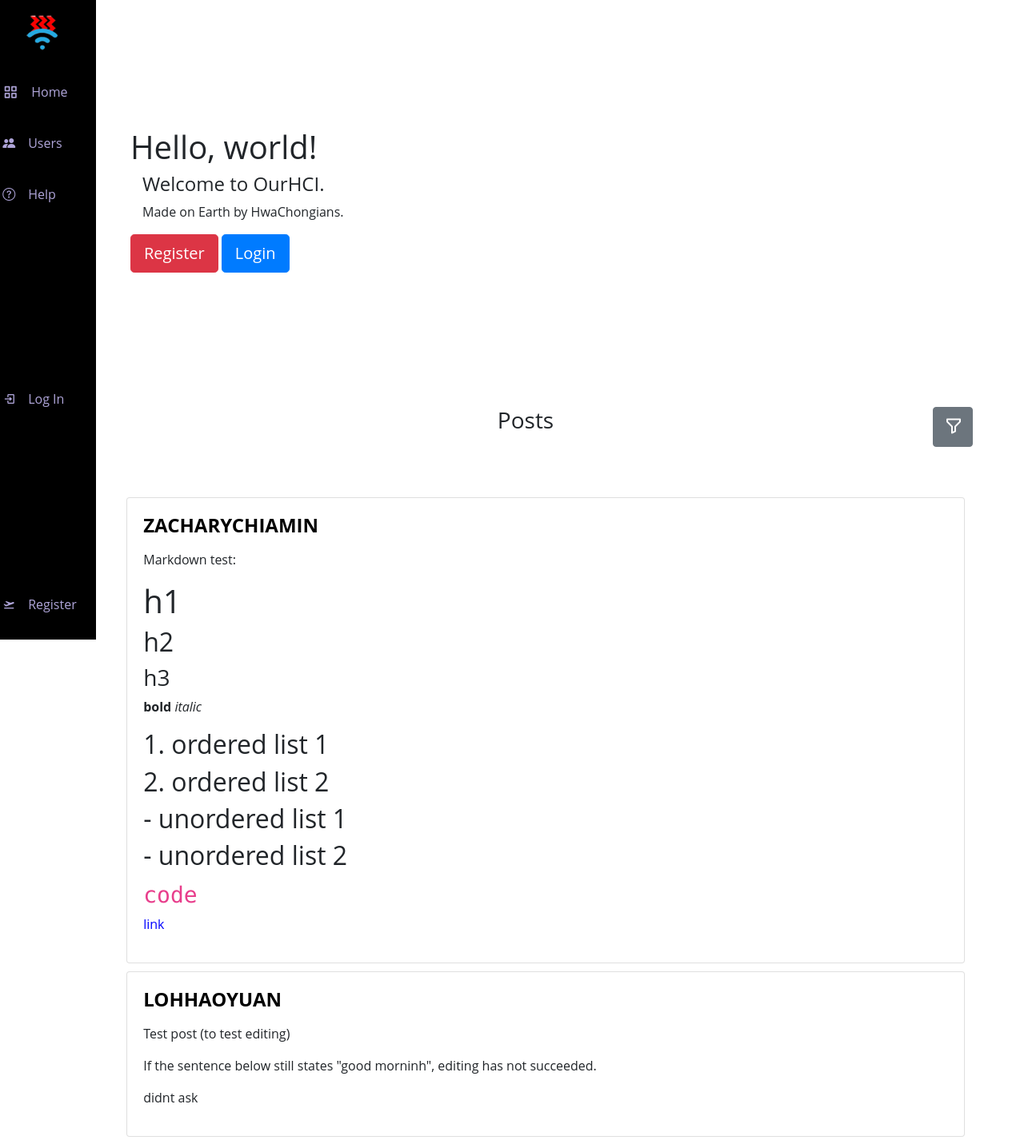
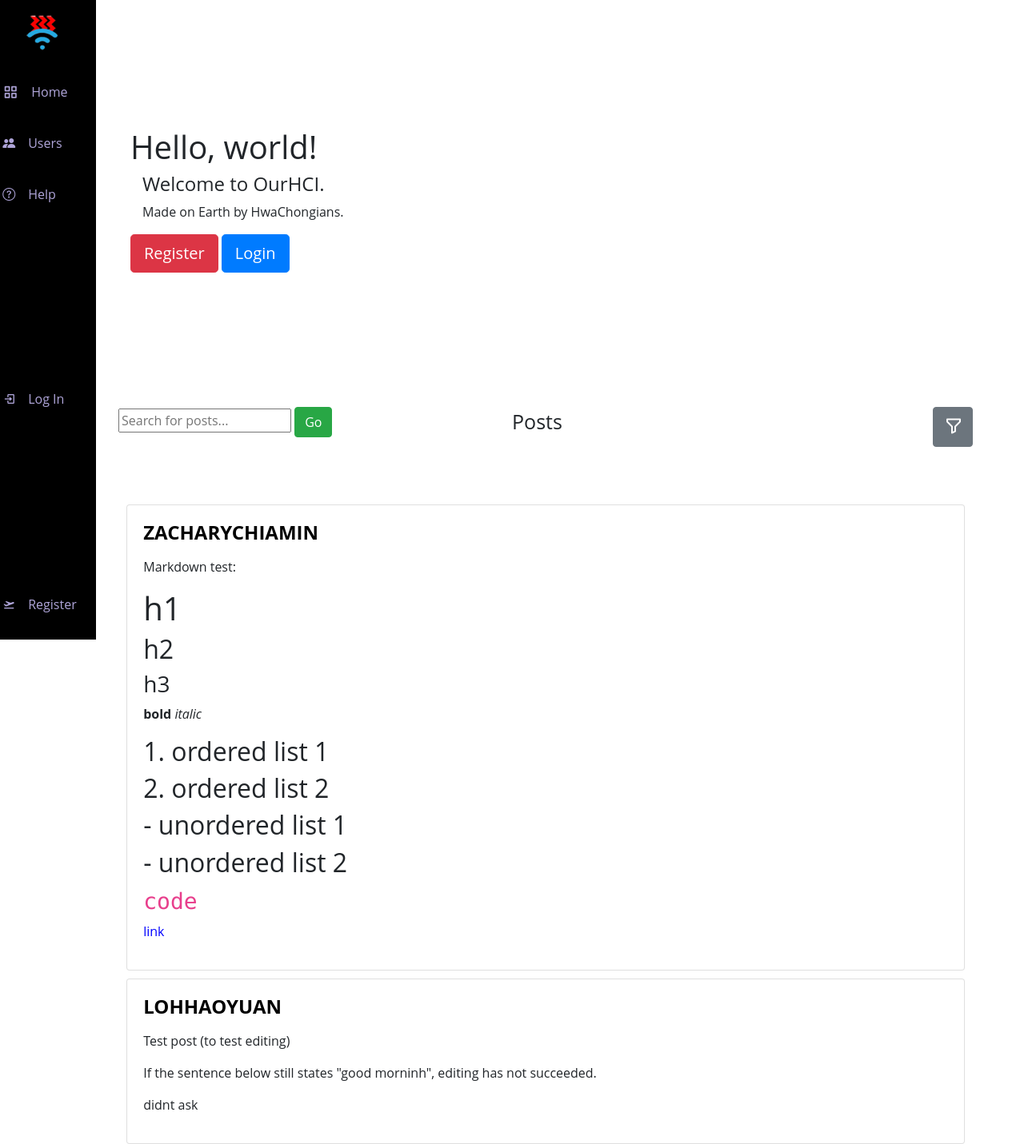
Before and after one commit to lohhaoyuan/hciprojectwork2022, a Django app: page / in a window 1280 px wide. Shown: the whole page at 80% size. Run offline with Django 4.2, Linux system fonts and the light colour scheme; data comes from the database, SQL or seed files in the repository.

Commit message:
added search for posts

```diff
--- a/ourhci/ourapp/templates/ourapp/index.html
+++ b/ourhci/ourapp/templates/ourapp/index.html
@@ -29,26 +29,30 @@
         {% endif %}
 
         <div class="p-5 mb-4 rounded-3">
-            <h3 class="centered">
-                Posts
-                <span style="float: right;" title="Filter: Posts by users you follow">
+            <span style="display: flex; justify-content: space-between;">
+                <form action="/postsearch">
+                    <input placeholder="Search for posts..." name="q">
+                    <button class="btn btn-success" type="submit">Go</button>
+                </form>
+
+                <span style="font-size: 25px; position: absolute; left: 50vw;">Posts</span>
+
                 {% if unfiltered %}
                     <button type="button" style="height: 50px; width: auto; font-size: 24px;" class="btn btn-secondary" onclick="location.assign('/following')"><i class='bx bx-filter-alt'></i></button>
                 {% else %}
                     <button type="button" style="height: 50px; width: auto; font-size: 24px;" class="btn btn-secondary" onclick="location.assign('/')"><i class='bx bxs-filter-alt'></i></button>
                 {% endif %}
             </span>
-            </h3>
+
         </div>
 
         {% for post in feed %}
-            <div class="card" style="width: 90%; height: auto; margin-bottom:2px;margin: 0 auto;float: none; margin-bottom: 10px;">
+            <div class="card" style="width: 90%; height: auto; margin-bottom:2px; margin: 0 auto; float: none; margin-bottom: 10px;">
                 <div class="card-body">
                     <h4 class="card-title">
                         <a class="userlink" href="{% url 'profile' post.user %}">
                             <b>{{post.user}}</b>
                         </a>
-                    <nobr>
                         {% if post.user == user %}
                             <span style="float: right;">
                                 <button class="btn btn-outline-primary" onclick="location.assign('/edit/{{post.id}}')"><i class='bx bxs-edit-alt' ></i></button>
@@ -58,7 +62,6 @@
                             </span>
                         {% endif %}
                     </h4>
-                </nobr>
                     {% if post.image %}
                         <img src="/ourapp/{{post.image}}" alt="/ourapp/{{post.image}}">
                     {% endif %}
--- a/ourhci/ourapp/urls.py
+++ b/ourhci/ourapp/urls.py
@@ -23,6 +23,7 @@ urlpatterns = [
     path("delete/<int:post_id>", views.delete, name="delete"),
     path("documentation", views.documentation, name="documentation"),
     path("following", views.following, name="following"),
+    path('postsearch', views.post_search, name="post_search"),
 
 
 ] + static(settings.STATIC_URL, document_root=settings.STATIC_ROOT)
--- a/ourhci/ourapp/views.py
+++ b/ourhci/ourapp/views.py
@@ -306,3 +306,16 @@ def following(request):
         "developer": developer,
         "feed": feed,
     })
+
+def post_search(request):
+    query = str(request.GET.get('q', 1))
+
+    data = Post.objects.all()
+    post_list = []
+    for post in data:
+        if query in post.content:
+            post_list.append(post)
+    return render(request, "ourapp/post_search_results.html", {
+        "data": post_list,
+        "query" : query
+    })
```
Also changed, not shown: ourhci/ourapp/templates/ourapp/post_search_results.html (added, +25 -0 lines). Lines whose indentation alone changed are shown as unchanged.
